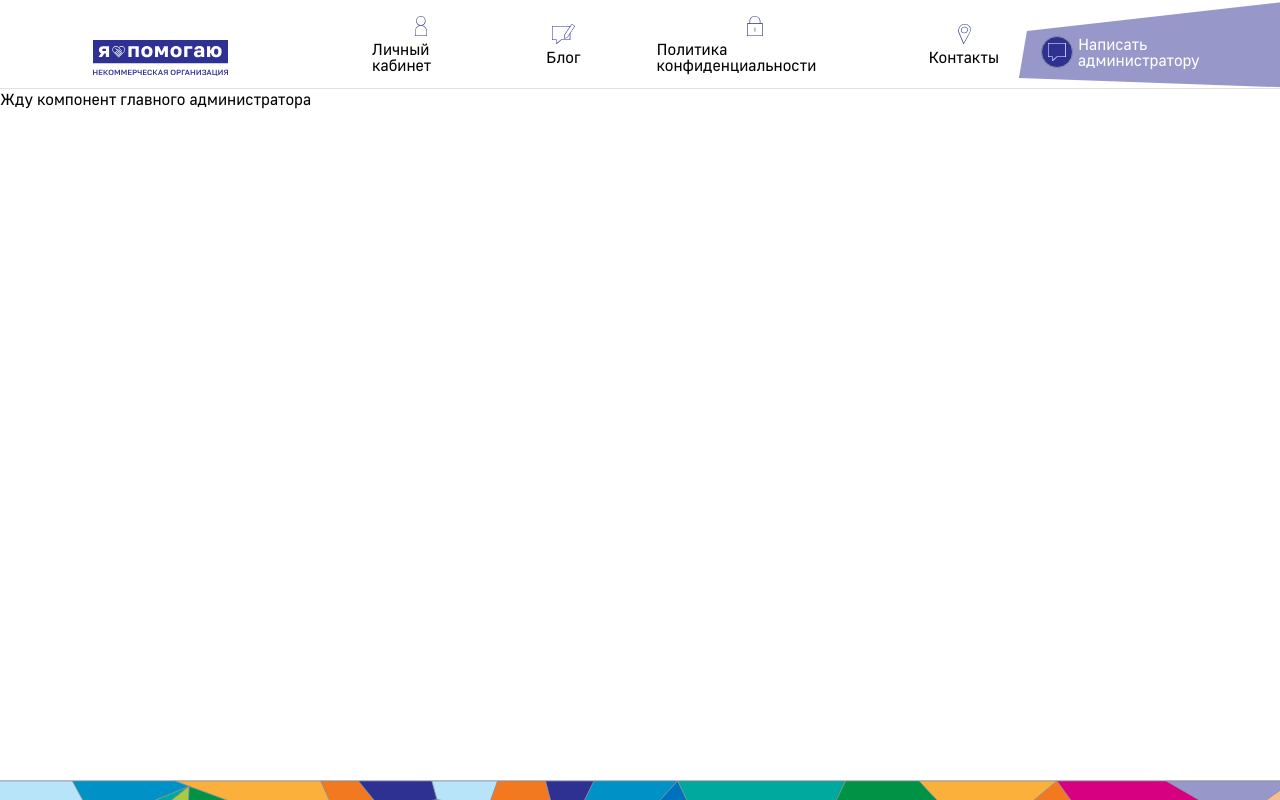
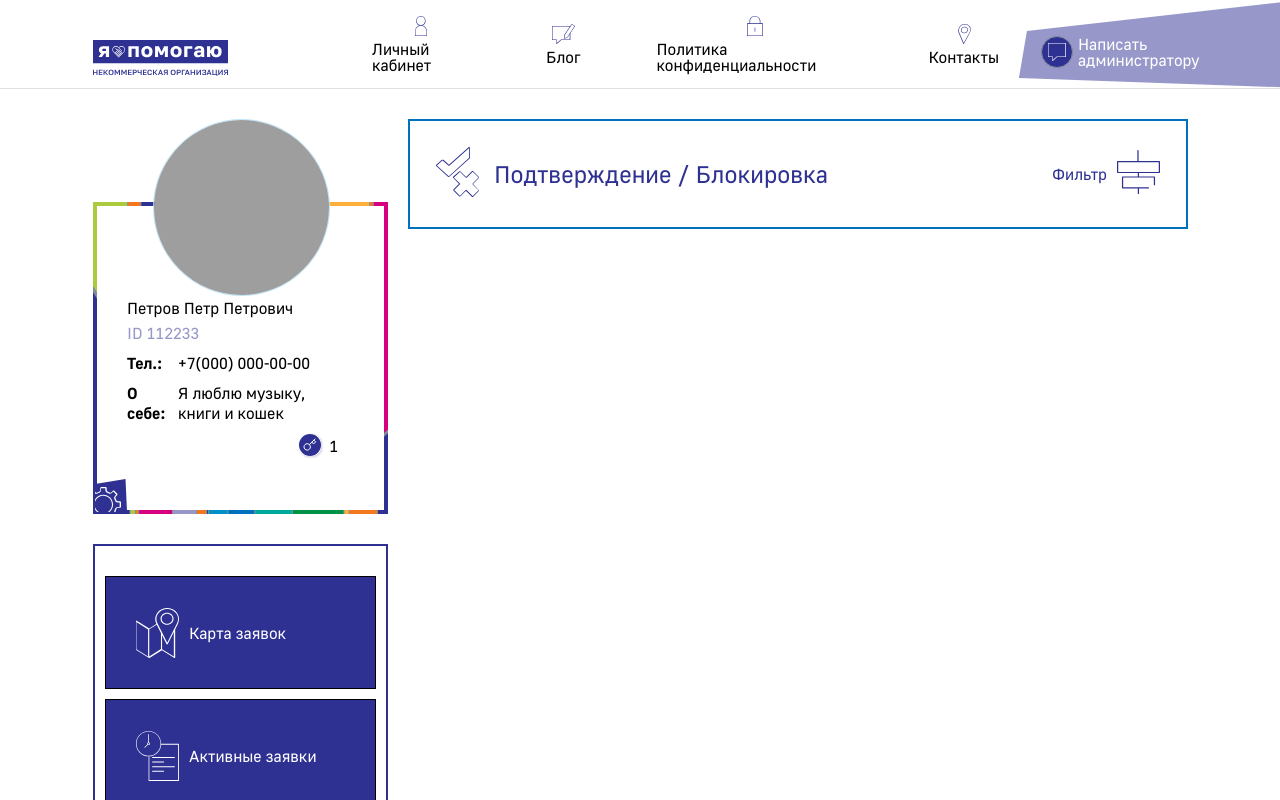
Before and after one commit to kuzinartemiy/im-helping, a React (Create React App) app: page /superadmin in a window 1280 px wide. Shown: the top 800 px of the page. Built offline with nearby package versions, Linux system fonts and the light colour scheme; grey boxes are pictures that could not be loaded.

Commit message:
static done

```diff
--- /dev/null
+++ b/src/pages/superAdminPage/superAdminPage.constants.tsx
@@ -0,0 +1,26 @@
+import { COLORS } from '../../styles/colors';
+export const primaryColor = COLORS.get('color-primary');
+
+export const ApprovedOrBlockSvg = () => (
+  <svg width="43" height="50" viewBox="0 0 43 50" fill="none" xmlns="http://www.w3.org/2000/svg">
+    <path
+      d="M7.4197 12.86L12.964 17.8623L32.5323 0.20739C33.0215 -0.233982 34 0.0602125 34 0.795833V10.8004C34 10.9475 33.8369 11.2417 33.6738 11.3888L13.2902 29.7793C12.964 30.0736 12.3118 30.0736 11.9856 29.7793L0.244604 18.8922C-0.0815347 18.5979 -0.0815347 18.0094 0.244604 17.7151L5.95203 12.86C6.60431 12.5658 7.09356 12.5658 7.4197 12.86ZM0.896922 18.4507L12.801 29.1909L33.1847 10.8004V0.943011L13.6163 18.5979C13.2902 18.8922 12.6379 18.8922 12.3118 18.5979L6.60435 13.4486C4.15831 15.5083 1.5492 17.7151 0.896922 18.4507Z"
+      fill={primaryColor}
+    />
+    <path
+      d="M36.9655 36.9373L42.7186 31.1735C43.0938 30.7976 43.0938 30.171 42.7186 29.7951L37.2157 24.2819C36.8405 23.906 36.2151 23.906 35.8399 24.2819L30.0868 30.0458L24.4588 24.4072C24.0836 24.0313 23.4582 24.0313 23.083 24.4072L17.33 29.5446C16.9548 29.9205 16.8297 30.6722 17.33 31.0482L22.8329 36.8121C22.8329 36.8121 22.8329 36.9374 22.8329 37.0627L17.5801 42.3253C17.2049 42.7012 17.2049 43.3277 17.5801 43.7036L23.083 49.2168C23.4582 49.5927 24.0836 49.5927 24.4588 49.2168L29.2113 44.4554C29.5866 44.0795 30.2119 44.0795 30.5871 44.4554L35.8399 49.7181C36.2151 50.094 36.8405 50.094 37.2157 49.7181L42.5936 44.3301C42.9688 43.9542 42.9688 43.3277 42.5936 42.9518L36.9655 36.9373ZM42.3434 43.5783L36.8404 49.0916C36.8404 49.0916 36.7154 49.0916 36.5903 49.0916L30.8372 43.3277C30.462 42.9518 29.8367 42.9518 29.4615 43.3277L24.0836 48.7157C24.0836 48.7157 23.9585 48.7157 23.8335 48.7157L18.2054 42.9518L23.9585 37.3132C24.2086 37.0626 24.2086 36.812 23.9585 36.5614L17.9553 30.6723C17.9553 30.547 17.9553 30.5469 17.9553 30.4216L23.8335 24.9084C23.8335 24.9084 23.9586 24.9084 24.0836 24.9084L29.5865 30.4216C29.9617 30.7975 30.5871 30.7975 30.9623 30.4216L36.7154 24.6578L42.5936 30.547L36.8404 36.3108C36.4652 36.6867 36.4652 37.3133 36.8404 37.6892L42.4684 43.3277C42.4684 43.453 42.4685 43.453 42.3434 43.5783Z"
+      fill={primaryColor}
+    />
+  </svg>
+);
+
+export const superAdminTestPersonProps = {
+  avatar: 'https://encrypted-tbn0.gstatic.com/images?q=tbn:ANd9GcRvcId3roctkMS-wX26vViSB2FNUOI-bfaSZw&usqp=CAU',
+  name: 'Петров Петр Петрович',
+  id: '112233',
+  phone: '+7(000) 000-00-00',
+  about: 'Я люблю музыку, книги и кошек',
+  counters: {
+    keys: 1,
+  },
+};
--- /dev/null
+++ b/src/pages/superAdminPage/superAdminPage.module.scss
@@ -0,0 +1,18 @@
+.wrapper {
+  display: flex;
+  padding: 30px 92px 80px 93px;
+  gap: 20px;
+}
+
+.leftSide {
+  display: flex;
+  flex-direction: column;
+  // navCards имеет margin в 16px
+  gap: calc(30px - 16px);
+}
+
+.content {
+  display: flex;
+  flex-direction: column;
+  flex: 1;
+}
--- a/src/pages/superAdminPage/superAdminPage.tsx
+++ b/src/pages/superAdminPage/superAdminPage.tsx
@@ -1,8 +1,20 @@
+import NavCards from '../../components/nav-cards';
+import PersonVolunteer from '../../components/person-volunteer';
+import TopPanel from '../../components/top-panel';
+import { ApprovedOrBlockSvg, superAdminTestPersonProps } from './superAdminPage.constants';
+import style from './superAdminPage.module.scss';
+
 function SuperAdminPage() {
   return (
-    <>
-      <p>Жду компонент главного администратора</p>
-    </>
+    <div className={style.wrapper}>
+      <div className={style.leftSide}>
+        <PersonVolunteer {...superAdminTestPersonProps} />
+        <NavCards />
+      </div>
+      <div className={style.content}>
+        <TopPanel title="Подтверждение / Блокировка" titleIcon={<ApprovedOrBlockSvg />} />
+      </div>
+    </div>
   );
 }
 
```
